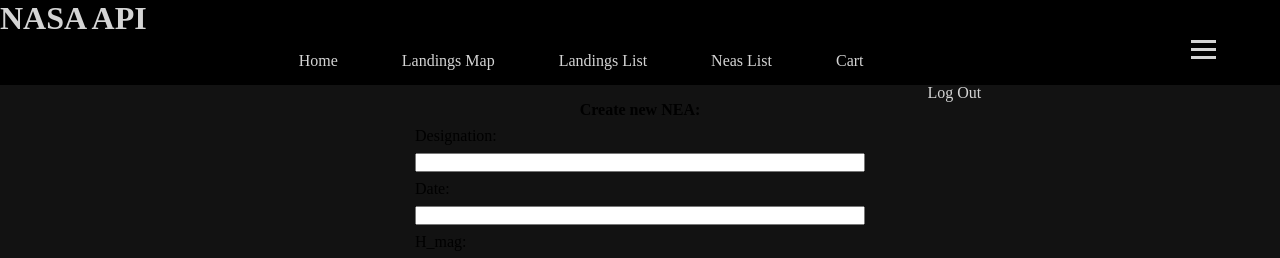
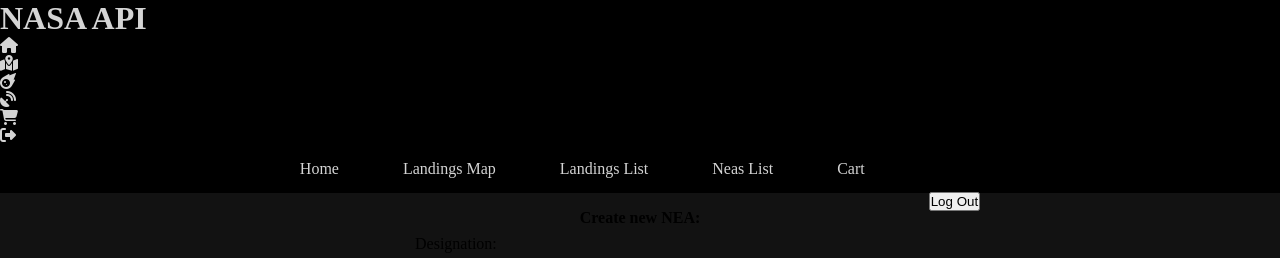
Before and after one commit to DaniPhilo/NASA_API, a React (Create React App) app in the folder client/: page /neas in a window 1280 px wide. Shown: the top 258 px of the page. Built offline with nearby package versions, Linux system fonts and the light colour scheme; no server answers.

Commit message:
Window resizing now triggers display of navbars and burger btn

```diff
--- a/client/public/index.html
+++ b/client/public/index.html
@@ -1,24 +1,27 @@
 <!DOCTYPE html>
 <html lang="en">
+
 <head>
   <meta charset="utf-8" />
   <meta name="viewport" content="width=device-width, initial-scale=1" />
   <meta name="theme-color" content="#000000" />
   <link rel="icon" href="data:,">
 
-    <link
-  rel="stylesheet"
-  href="https://unpkg.com/leaflet@1.6.0/dist/leaflet.css"
+  <link rel="stylesheet" href="https://unpkg.com/leaflet@1.6.0/dist/leaflet.css"
     integrity="sha512-xwE/Az9zrjBIphAcBb3F6JVqxf46+CDLwfLMHloNu6KEQCAWi6HcDUbeOfBIptF7tcCzusKFjFw2yuvEpDL9wQ=="
-  crossorigin=""
-/>
+    crossorigin="" />
   <script src="https://unpkg.com/leaflet@1.8.0/dist/leaflet.js"
     integrity="sha512-BB3hKbKWOc9Ez/TAwyWxNXeoV9c1v6FIeYiBieIWkpLjauysF18NzgR1MBNBXf8/KABdlkX68nAhlwcDFLGPCQ=="
     crossorigin=""></script>
 
+    <!-- Nav Icons -->
+    <script src="https://kit.fontawesome.com/61b8757a12.js" crossorigin="anonymous"></script>
+
   <title>React App</title>
 </head>
+
 <body>
   <div id="root"></div>
 </body>
+
 </html>
--- /dev/null
+++ b/client/src/components/header/BigNav.js
@@ -0,0 +1,23 @@
+import React from 'react'
+
+function BigNav({ windowWidth }) {
+
+    return (
+        <>
+            {windowWidth > 750 &&
+                <div className='icons-navbar'>
+                    <ul>
+                        <li><i className="fa-solid fa-house"></i></li>
+                        <li><i className="fa-solid fa-map-location-dot"></i></li>
+                        <li><i className="fa-solid fa-meteor"></i></li>
+                        <li><i className="fa-solid fa-satellite-dish"></i></li>
+                        <li><i className="fa-solid fa-cart-shopping"></i></li>
+                        <li><i className="fa-solid fa-right-from-bracket"></i></li>
+                    </ul>
+                </div>
+            }
+        </>
+    )
+}
+
+export default BigNav
--- a/client/src/components/header/BurgerBtn.js
+++ b/client/src/components/header/BurgerBtn.js
@@ -1,17 +1,22 @@
 import React from 'react'
 
-function BurgerBtn({ setIsVisible }) {
+function BurgerBtn({ setIsVisible, windowWidth }) {
 
     const handleNavDisplay = () => {
         setIsVisible(prevState => !prevState);
     }
 
     return (
-        <div className='burger-btn' onClick={handleNavDisplay}>
-            <div className='burger-top'></div>
-            <div className='burger-mid'></div>
-            <div className='burger-bot'></div>
-        </div>
+        <>
+            {windowWidth < 750 &&
+                <div className='burger-btn' onClick={handleNavDisplay}>
+                    <div className='burger-top'></div>
+                    <div className='burger-mid'></div>
+                    <div className='burger-bot'></div>
+                </div>
+            }
+        </>
+
     )
 }
 
--- a/client/src/components/header/Header.js
+++ b/client/src/components/header/Header.js
@@ -1,16 +1,36 @@
-import React, { useState } from 'react'
+import React, { useState, useEffect } from 'react'
 
 import Nav from './Nav';
 import BurgerBtn from './BurgerBtn';
+import BigNav from './BigNav';
 
 function Header() {
 
   const [isVisible, setIsVisible] = useState(false);
+  const [windowWidth, setWindowWidth] = useState(window.innerWidth);
+
+
+    useEffect(() => {
+
+        function handleResize() {
+            setWindowWidth(window.innerWidth);
+        }
+
+        window.addEventListener('resize', handleResize)
+
+        return _ => {
+            window.removeEventListener('resize', handleResize)
+
+        }
+    })
+
+
 
   return (
     <header>
       <h1>NASA API</h1>
-      <BurgerBtn setIsVisible={setIsVisible} />
+      <BigNav windowWidth={windowWidth} />
+      <BurgerBtn setIsVisible={setIsVisible} windowWidth={windowWidth} />
       <Nav isVisible={isVisible} />
     </header>
   )
--- /dev/null
+++ b/client/src/components/header/LogOut.js
@@ -0,0 +1,34 @@
+import React, { useContext } from 'react'
+import { useNavigate } from 'react-router-dom'
+
+import { UserContext } from '../../context/user_context';
+
+function LogOut() {
+
+    const { setIsAuthenticated } = useContext(UserContext);
+
+    const navigate = useNavigate();
+
+    const handleLogOut = async () => {
+        const response = await fetch('http://localhost:3001/api/auth/logOut', {
+            headers: {
+                'Content-Type': 'application/x-www-form-urlencoded'
+            },
+            credentials: 'include',
+        });
+        if (response.status === 200) {
+            setIsAuthenticated(false);
+            return navigate('/')
+        }
+        else {
+            const data = await response.json();
+            console.log(data);
+        }
+    }
+
+    return (
+        <button type='button' onClick={handleLogOut}>Log Out</button>
+    )
+}
+
+export default LogOut
--- a/client/src/components/header/Nav.js
+++ b/client/src/components/header/Nav.js
@@ -1,30 +1,9 @@
-import React, { useContext } from 'react'
-import { Link, useNavigate } from 'react-router-dom'
+import React from 'react'
+import { Link } from 'react-router-dom'
 
-import { UserContext } from '../../context/user_context';
+import LogOut from './LogOut'
 
 function Nav({ isVisible }) {
-
-    const { setIsAuthenticated } = useContext(UserContext);
-
-    const navigate = useNavigate();
-
-    const handleLogOut = async () => {
-        const response = await fetch('http://localhost:3001/api/auth/logOut', {
-            headers: {
-                'Content-Type': 'application/x-www-form-urlencoded'
-            },
-            credentials: 'include',
-        });
-        if (response.status === 200) {
-            setIsAuthenticated(false);
-            return navigate('/')
-        }
-        else {
-            const data = await response.json();
-            console.log(data)
-        }
-    }
 
     return (
         <nav className={!isVisible && 'hidden'}>
@@ -34,8 +13,7 @@
                 <li><Link to="/landings/list">Landings List</Link></li>
                 <li><Link to='/neas'>Neas List</Link></li>
                 <li><Link to='/cart'>Cart</Link></li>
-
-                <li onClick={handleLogOut}>Log Out</li>
+                <li><LogOut /></li>
             </ul>
         </nav>
     )
```
Lines whose indentation alone changed are shown as unchanged.
